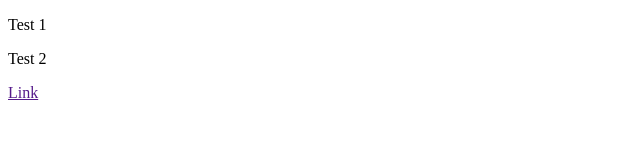
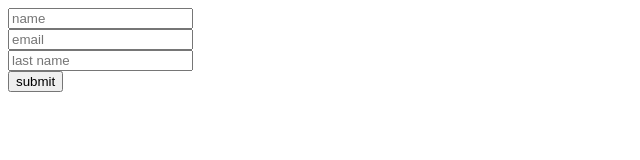
Before and after one commit to hasanmehedi9034/DOM, a plain HTML site: page index.html in a window 1280 px wide. Shown: the whole page, without its empty margins (0-640 px from the left). Drawn offline with Linux system fonts and the light colour scheme.

Commit message:
dom access with from images and others

```diff
--- a/index.html
+++ b/index.html
@@ -7,10 +7,17 @@
     <title>HTML DOM method </title>
 </head>
 <body>
-    <p id="demo"></p>
+    <!-- <p id="demo"></p>
     <p>Test 1</p>
     <p>Test 2</p>
-    <a href="" id="anchor">Link</a>
+    <a href="" id="anchor">Link</a> -->
+
+    <form action="" id="form1">
+        <input type="text" placeholder="name"> <br>
+        <input type="text" placeholder="email"> <br>
+        <input type="text" placeholder="last name"> <br>
+        <input type="submit" value="submit">
+    </form>
 
     <script src="./script.js"></script>
 </body>
--- a/script.js
+++ b/script.js
@@ -14,5 +14,7 @@
 
 // console.log(document.querySelectorAll('p'))
 
-const a = document.getElementById('anchor');
-console.log(a.innerHTML)
+// const a = document.getElementById('anchor');
+// console.log(a.innerHTML)
+
+console.dir(document.forms['form1'])
```
